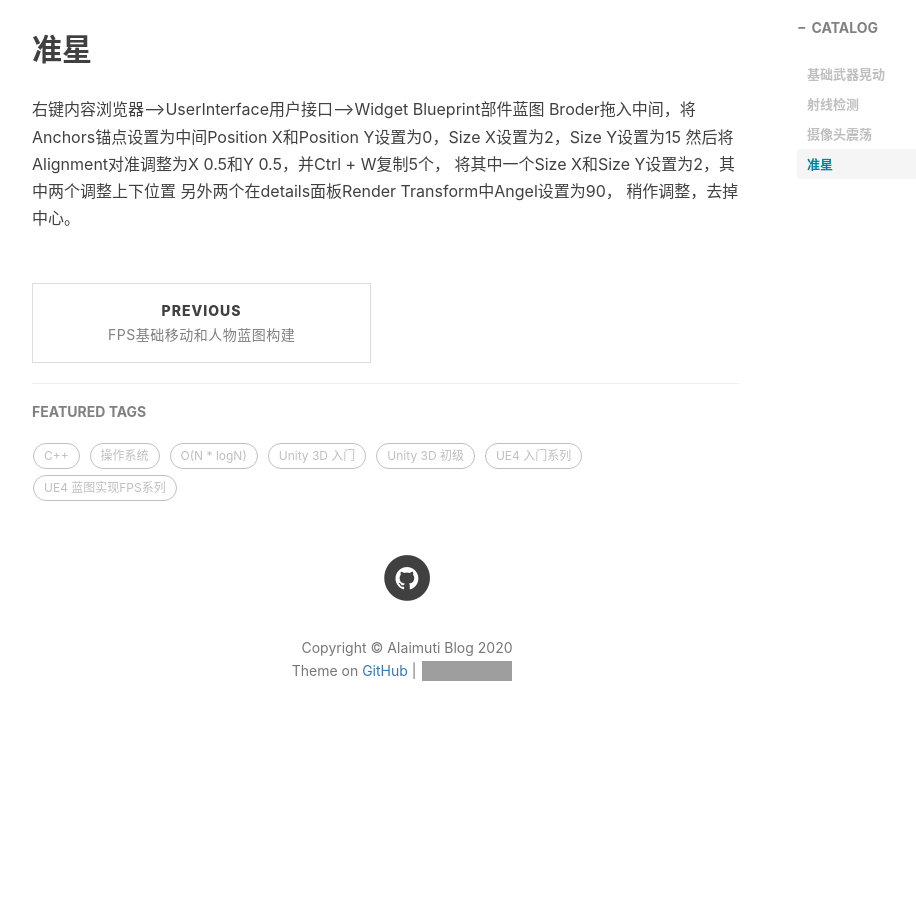
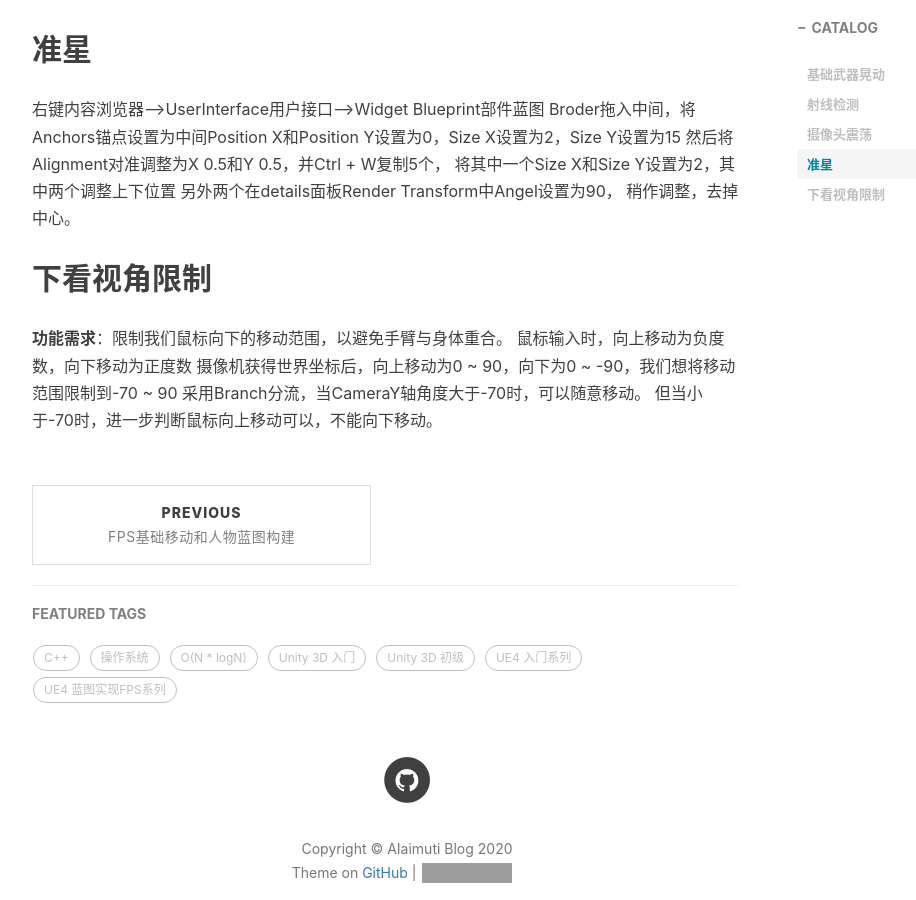
Before and after one commit to AIaimuti/aiaimuti.github.io, a Jekyll site: the page built from _posts/2020-4-16-Weapon.md, in a window 1280 px wide and 900 px high, scrolled down 1539 px. Shown: the whole window, without its empty margins (233-1149 px from the left). Built offline with Jekyll 4.4.1, drawn with Linux system fonts in a browser that asks for light colours; nearby versions of some CDN libraries; comment, search, counter and statistics services are not loaded; before the commit the page ends 2314 px from its top, so only the background shows below that; grey boxes are pictures that could not be loaded.

Commit message:
Update 2020-4-16-Weapon.md

```diff
--- a/_posts/2020-4-16-Weapon.md
+++ b/_posts/2020-4-16-Weapon.md
@@ -61,3 +61,10 @@ Broder拖入中间，将Anchors锚点设置为中间Position X和Position Y设
 将其中一个Size X和Size Y设置为2，其中两个调整上下位置
 另外两个在details面板Render Transform中Angel设置为90，
 稍作调整，去掉中心。
+
+## 下看视角限制
+**功能需求**：限制我们鼠标向下的移动范围，以避免手臂与身体重合。
+鼠标输入时，向上移动为负度数，向下移动为正度数
+摄像机获得世界坐标后，向上移动为0 ~ 90，向下为0 ~ -90，我们想将移动范围限制到-70 ~ 90
+采用Branch分流，当CameraY轴角度大于-70时，可以随意移动。
+但当小于-70时，进一步判断鼠标向上移动可以，不能向下移动。
```
